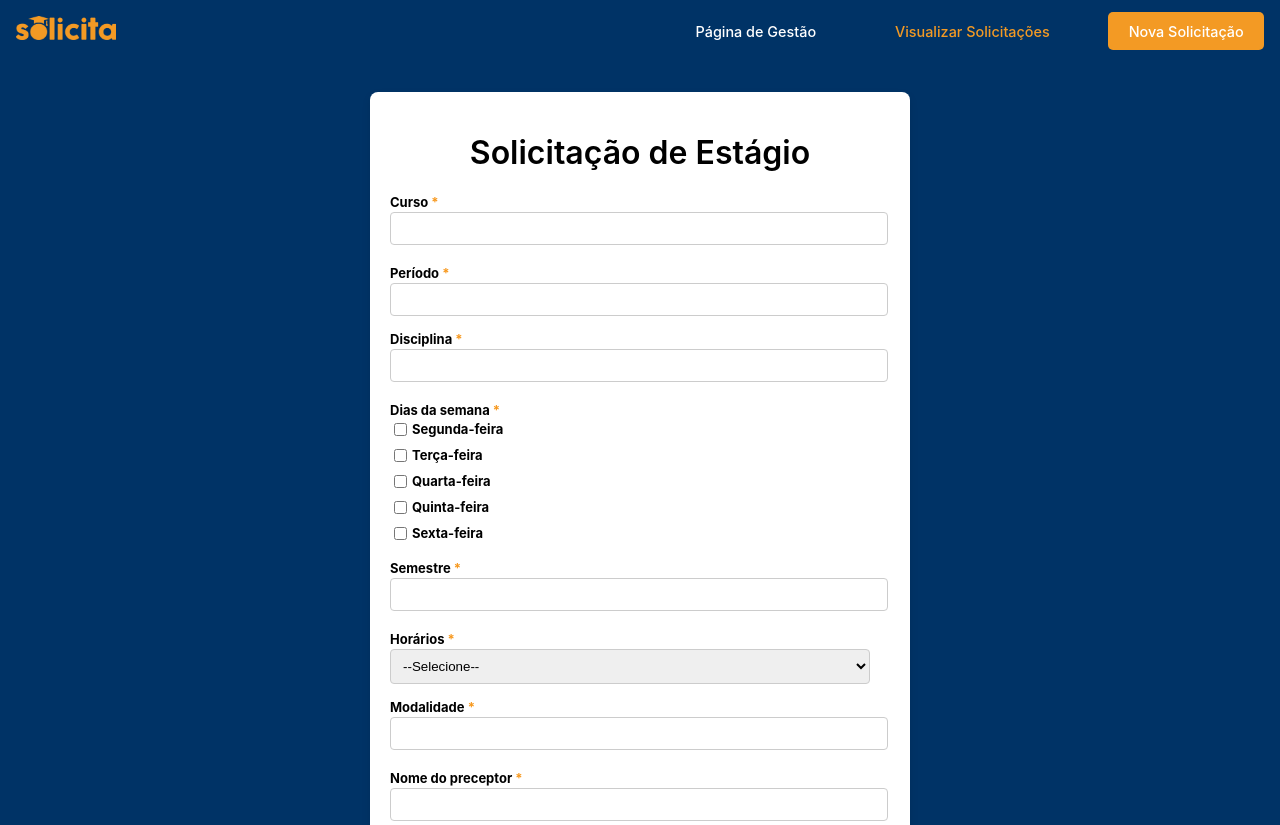
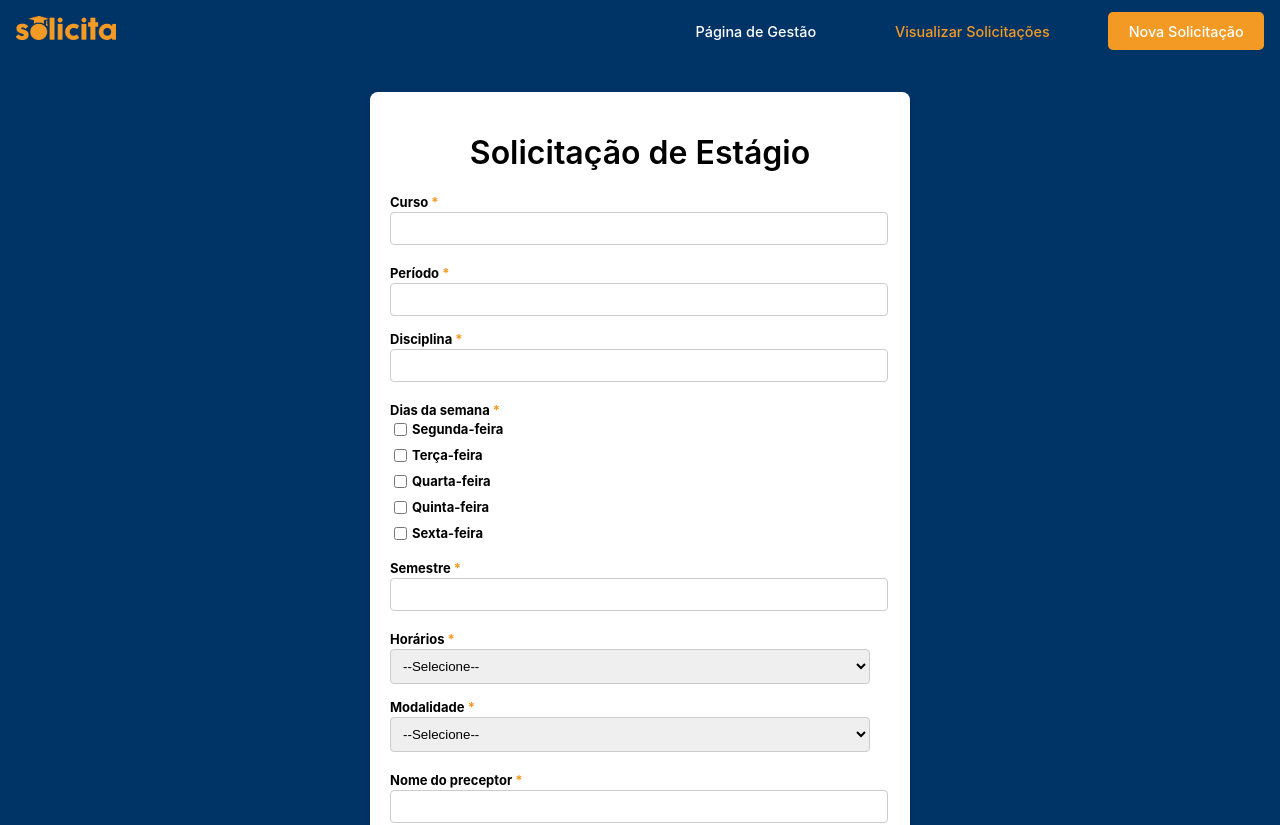
Before and after one commit to laisqueiroz/solicita, a Vue app in the folder frontend/: page /NovaSolicitacao-view-NovaSolicitacao in a window 1280 px wide. Shown: the top 825 px of the page. Built offline with nearby package versions, Linux system fonts and the light colour scheme.

Commit message:
modalidades arrumado

```diff
--- a/frontend/src/views/NovaSolicitacao.vue
+++ b/frontend/src/views/NovaSolicitacao.vue
@@ -51,7 +51,13 @@
         <div class="form-group">
           <div>
             <label for="modalidade">Modalidade <span class="required">*</span></label>
-            <input type="text" id="modalidade" v-model="form.modalidade" required>
+            <select id="modalidade" v-model="form.modalidade" required>
+              <option value="">--Selecione--</option>
+              <option value="manha">Estágio</option>
+              <option value="tarde">Visita técnica</option>
+              <option value="tarde">Aula prática</option>
+              <option value="tarde">Ação de extensão</option>
+            </select>
           </div>
           <div>
             <label for="nome-preceptor">Nome do preceptor <span class="required">*</span></label>
```
